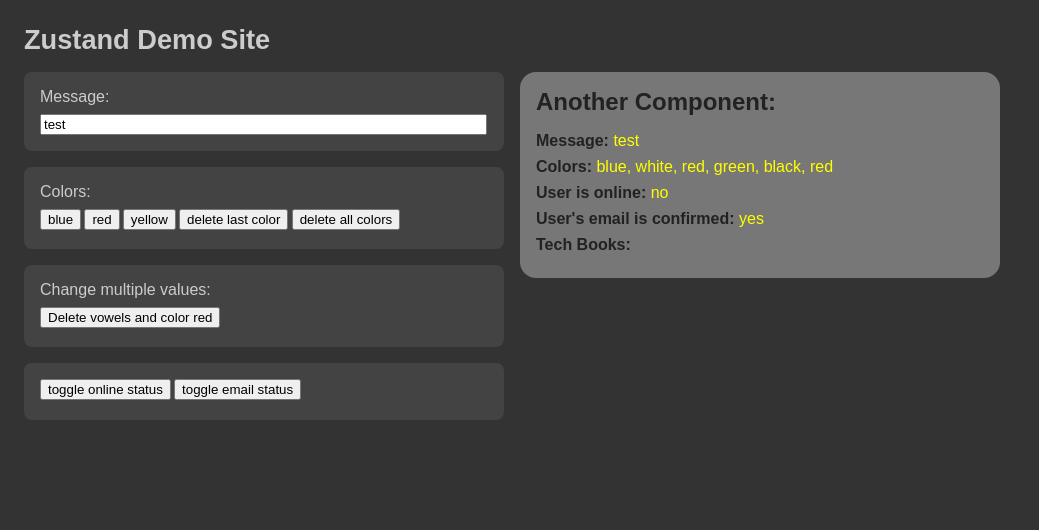
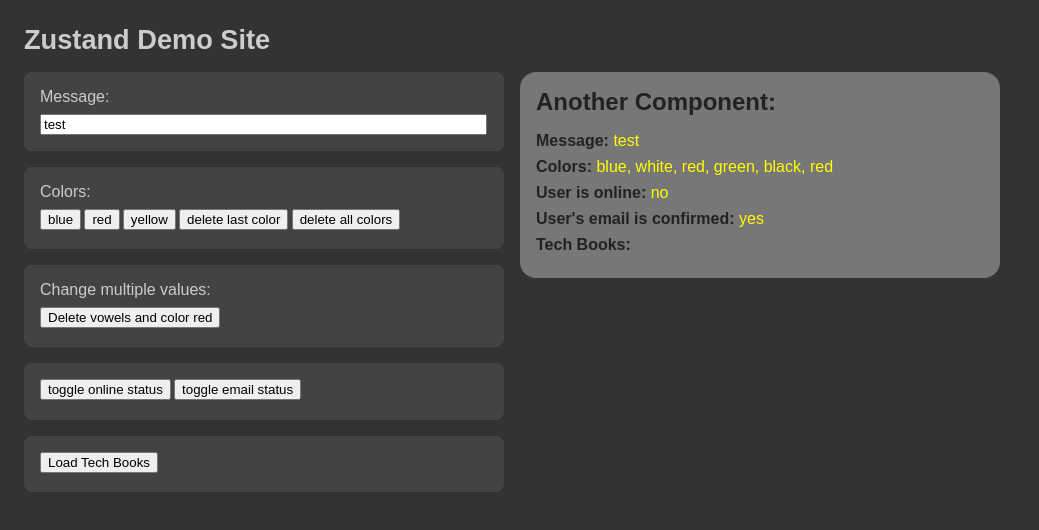
Before and after one commit to edwardtanguay/et02-zustand-state-demo, a React (Vite) app: page / in a window 1280 px wide. Shown: the top 530 px of the page, without its empty margins (0-1039 px from the left). Built offline with nearby package versions, Linux system fonts and the light colour scheme.

Commit message:
have tech books from api

```diff
--- a/src/App.tsx
+++ b/src/App.tsx
@@ -58,6 +58,9 @@
 							}
 						>toggle email status</button>
 					</div>
+					<div className="data">
+						<button onClick={() => store.loadTechBooks()}>Load Tech Books</button>
+					</div>
 				</section>
 				<section className="dataArea">
 					<InfoBox />
--- a/src/store.tsx
+++ b/src/store.tsx
@@ -25,6 +25,7 @@
 	toggleCurrentUserStatusOnline: () => void;
 	toggleCurrentUserStatusEmail: () => void;
 	techBooks: ITechBook[];
+	loadTechBooks: () => void;
 }
 
 export const useStore = create<IStore>(
@@ -92,5 +93,9 @@
 
 		// API CALL
 		techBooks: [],
+		loadTechBooks: async () => {
+			const rawTechBooks = (await axios.get(techBooksUrl)).data;
+
+		}
 	})
 );
```
